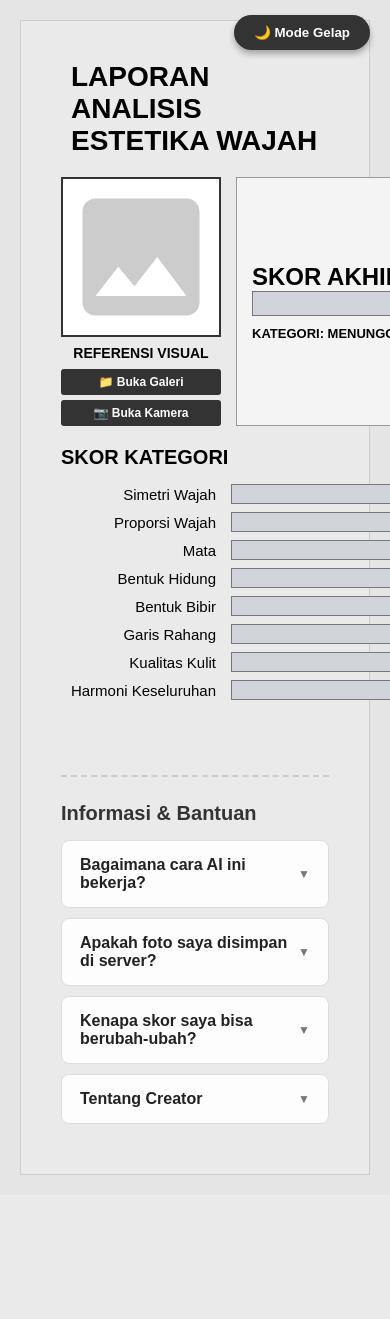
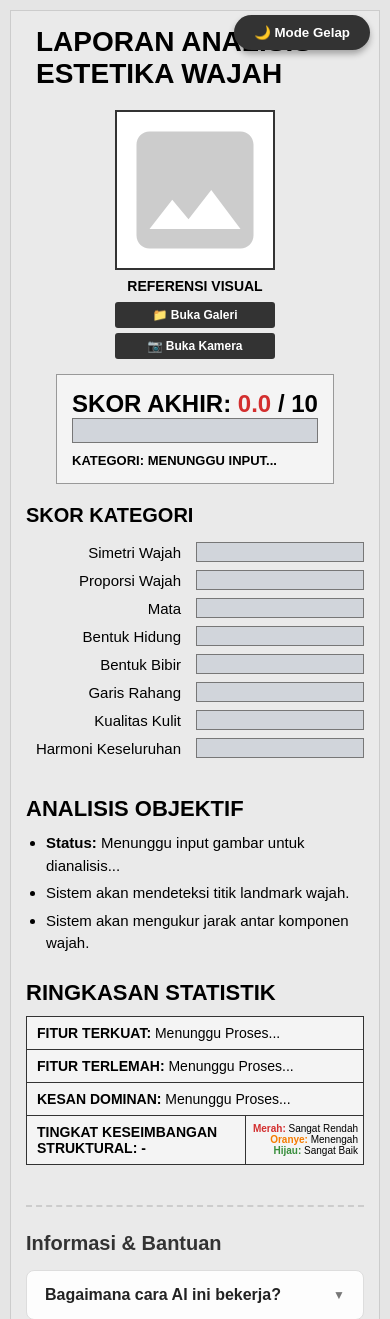
Before and after one commit to bit-ryy/analisis-wajah-ai, a Flask app: page / in a window 390 px wide; the page is wider, and only the part inside the window is pictured. Shown: the top 1319 px of that part. Before the commit the page ends 1175 px from the top of that part, so only its background shows below. Run offline with Flask 3, Linux system fonts and the light colour scheme.

Commit message:
Add files via upload

```diff
--- a/templates/deteksi muka.html
+++ b/templates/deteksi muka.html
@@ -291,6 +291,21 @@
         body.dark-mode .sedang-loading {
             color: #ffb74d;
         }
+        @media (max-width: 768px) {
+    .main-content {
+        flex-direction: column; /* Ini yang bikin susunannya jadi turun ke bawah */
+    }
+    .top-left {
+        flex-direction: column;
+        align-items: center;
+    }
+    .container {
+        padding: 15px; /* Biar pinggirannya gak terlalu lebar makan tempat di HP */
+    }
+    body {
+        padding: 10px;
+    }
+}
     </style>
 </head>
 <body>
```
